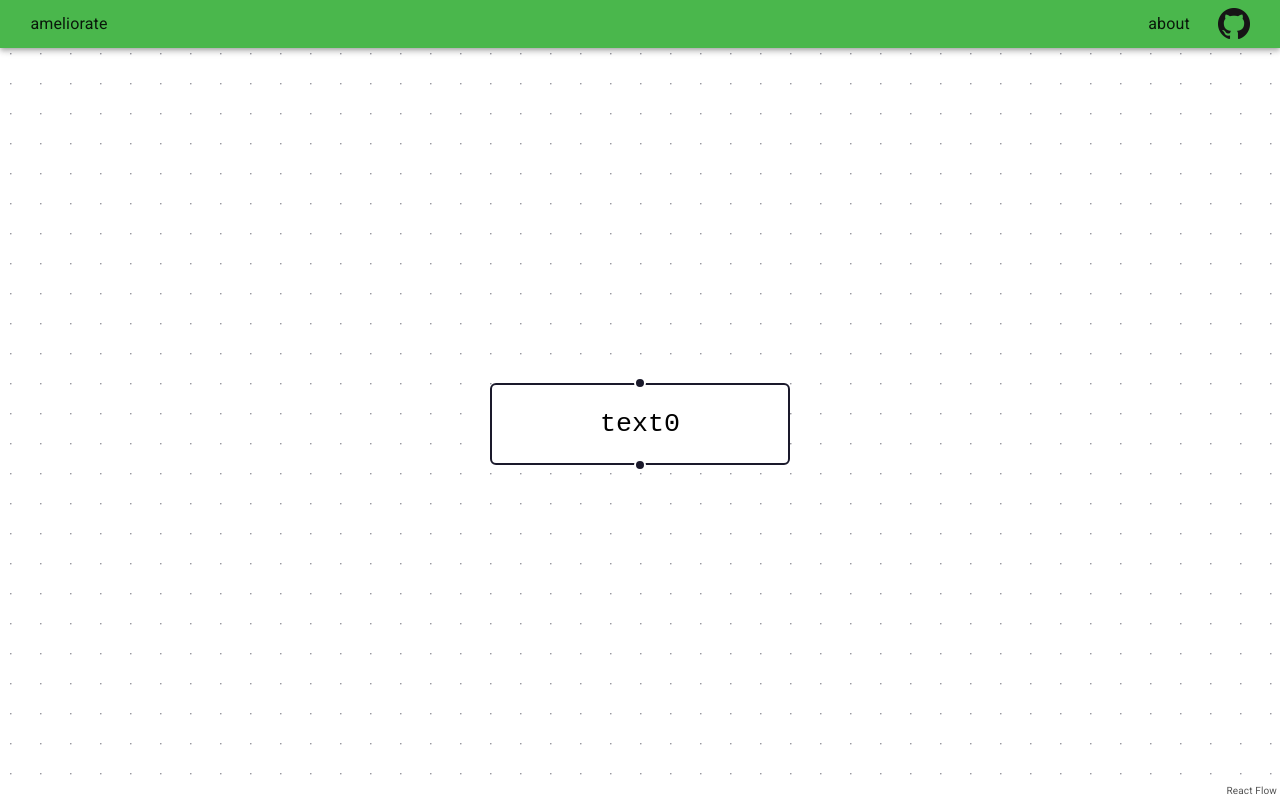
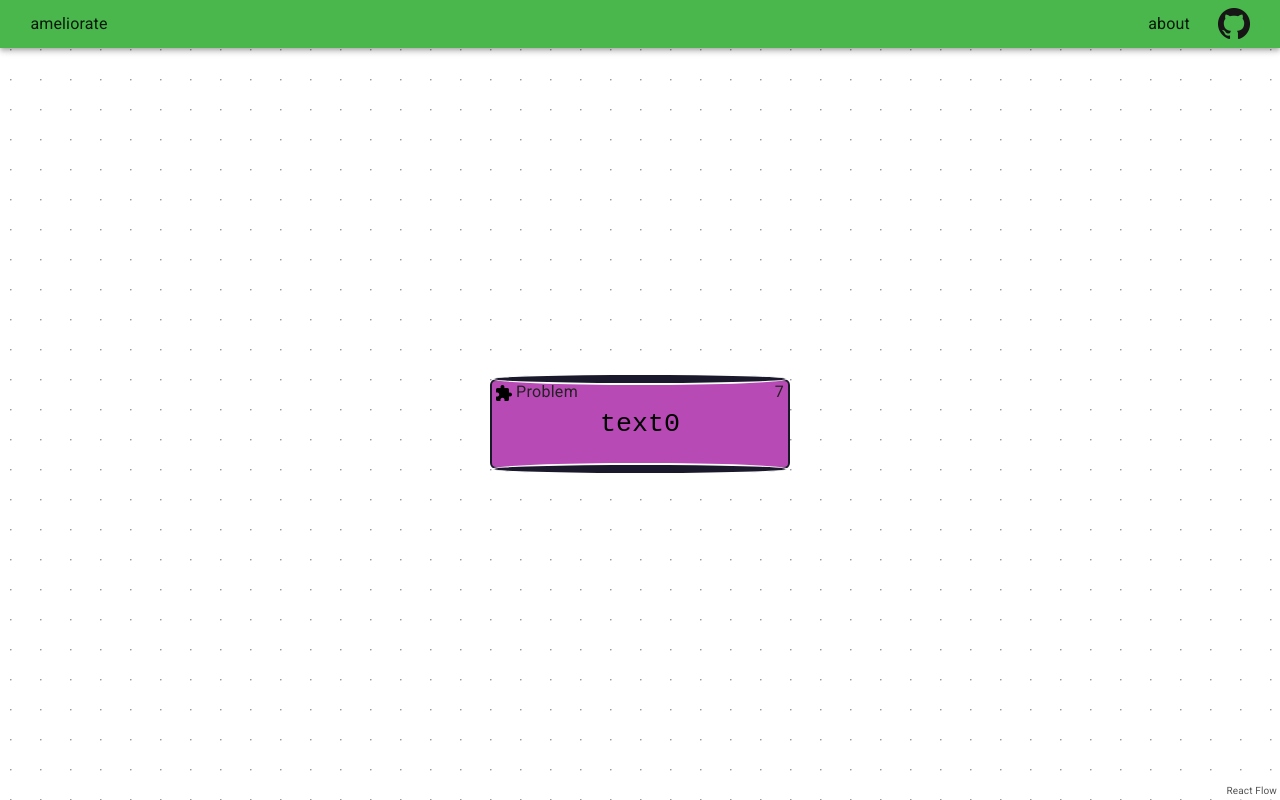
Before and after one commit to amelioro/ameliorate, a Next.js app in the folder web/: page / in a window 1280 px wide. Built offline with nearby package versions, Linux system fonts and the light colour scheme.

Commit message:
feat: distinguish node as problem

```diff
--- a/web/src/modules/diagram/components/Diagram.store.ts
+++ b/web/src/modules/diagram/components/Diagram.store.ts
@@ -17,7 +17,7 @@ const buildNode = ({ id }: BuildProps) => {
       width: 150,
     },
     position: { x: 0, y: 0 }, // assume layout will adjust this
-    type: "editable",
+    type: "problem",
   };
 };
 export type Node = ReturnType<typeof buildNode>;
--- a/web/src/modules/diagram/components/Diagram/Diagram.tsx
+++ b/web/src/modules/diagram/components/Diagram/Diagram.tsx
@@ -1,12 +1,22 @@
 import { Typography } from "@mui/material";
 import _ from "lodash";
-import { Background, BackgroundVariant } from "react-flow-renderer";
+import {
+  Background,
+  BackgroundVariant,
+  type NodeProps as DefaultNodeProps,
+} from "react-flow-renderer";
 
-import { useDiagramStore } from "../Diagram.store";
-import { EditableNode } from "../EditableNode/EditableNode";
+import { Node, useDiagramStore } from "../Diagram.store";
+import { ProblemNode } from "../EditableNode/ProblemNode";
 import { StyledReactFlow } from "./Diagram.styles";
 
-const nodeTypes = { editable: EditableNode };
+const nodeTypes = { problem: ProblemNode };
+
+// react-flow passes exactly DefaultNodeProps but data can be customized
+// not sure why, but DefaultNodeProps has xPos and yPos instead of Node's position.x and position.y
+export interface NodeProps extends DefaultNodeProps {
+  data: Node["data"];
+}
 
 export const Diagram = () => {
   const [nodes, edges, deselectNodes] = useDiagramStore((state) => [
--- a/web/src/modules/diagram/components/EditableNode/EditableNode.styles.tsx
+++ b/web/src/modules/diagram/components/EditableNode/EditableNode.styles.tsx
@@ -23,23 +23,51 @@ export const AddNodeButtonGroupChild = styled(StyledAddNodeButtonGroup)`
   bottom: -30px;
 `;
 
+export const YEdgeDiv = styled.div`
+  display: flex;
+  flex-basis: 100%;
+  justify-content: space-between;
+  height: 12px;
+`;
+
+export const NodeTypeDiv = styled.div`
+  display: flex;
+  padding: 2px;
+`;
+
+export const NodeTypeSpan = styled.span`
+  font-size: 8px;
+  line-height: 8px;
+  padding-left: 2px;
+`;
+
+export const ScoreSpan = styled.span`
+  font-size: 8px;
+  line-height: 8px;
+  padding: 2px;
+`;
+
+export const XEdgeDiv = styled.div`
+  width: 12px;
+`;
+
 // allow handling mouse events for whole node without mouse icon changing to input for textarea
-export const Div = styled.div`
+export const MiddleDiv = styled.div`
   display: flex;
-  padding: 10px;
 `;
 
 export const StyledTextareaAutosize = styled(TextareaAutosize)`
-  width: 100%;
   border: 0;
   resize: none;
   outline: none;
   text-align: center;
+  align-self: center;
+  background-color: ${({ color }) => color};
 `;
 
-export const nodeStyles = (width: number) => css`
-  /* copied from https://github.com/wbkd/react-flow/blob/147656b22f577bb4141664d000e62ada9b490473/src/theme-default.css#L42-L77 */
-  .react-flow__node-editable {
+export const nodeStyles = (width: number, color: string) => css`
+  /* mostly copied from https://github.com/wbkd/react-flow/blob/147656b22f577bb4141664d000e62ada9b490473/src/theme-default.css#L42-L77 */
+  .react-flow__node {
     padding: 0px;
     border-radius: 3px;
     width: ${width}px;
@@ -48,9 +76,14 @@ export const nodeStyles = (width: number) => css`
     text-align: center;
     border-width: 1px;
     border-style: solid;
-    background: #fff;
+    background: ${color};
     border-color: #1a192b;
     display: flex;
+    flex-wrap: wrap;
+
+    > * {
+      width: 100%;
+    }
 
     &.selectable {
       &:hover {
--- a/web/src/modules/diagram/components/EditableNode/EditableNode.tsx
+++ b/web/src/modules/diagram/components/EditableNode/EditableNode.tsx
@@ -1,34 +1,56 @@
 import { Global } from "@emotion/react";
+import Image from "next/image";
 import { Handle, Position } from "react-flow-renderer";
 
+import { NodeProps } from "../Diagram/Diagram";
 import {
   AddNodeButtonGroupChild,
   AddNodeButtonGroupParent,
-  Div,
+  MiddleDiv,
+  NodeTypeDiv,
+  NodeTypeSpan,
+  ScoreSpan,
   StyledTextareaAutosize,
+  XEdgeDiv,
+  YEdgeDiv,
   nodeStyles,
 } from "./EditableNode.styles";
 
-interface NodeProps {
-  id: string;
-  data: {
-    label: string;
-    width: number;
-  };
+interface NodeDecoration {
+  color: string;
+  icon: string;
+  name: string;
 }
 
-export const EditableNode = ({ id, data }: NodeProps) => {
+export const EditableNode = ({ id, data, color, icon, name }: NodeProps & NodeDecoration) => {
   return (
     <>
       <Handle type="target" position={Position.Top} />
       <AddNodeButtonGroupParent nodeId={id} as="Parent" />
-      <Div>
-        <StyledTextareaAutosize placeholder="Enter text..." defaultValue={data.label} />
-      </Div>
+
+      <YEdgeDiv>
+        <NodeTypeDiv>
+          <Image src={icon} width="8" height="8" alt="problem icon" />
+          <NodeTypeSpan>{name}</NodeTypeSpan>
+        </NodeTypeDiv>
+        <ScoreSpan>7</ScoreSpan>
+      </YEdgeDiv>
+      <MiddleDiv>
+        <XEdgeDiv />
+        <StyledTextareaAutosize
+          color={color}
+          placeholder="Enter text..."
+          defaultValue={data.label}
+          maxRows={3}
+        />
+        <XEdgeDiv />
+      </MiddleDiv>
+      <YEdgeDiv />
+
       <AddNodeButtonGroupChild nodeId={id} as="Child" />
       <Handle type="source" position={Position.Bottom} />
 
-      <Global styles={nodeStyles(data.width)} />
+      <Global styles={nodeStyles(data.width, color)} />
     </>
   );
 };
--- /dev/null
+++ b/web/src/modules/diagram/components/EditableNode/ProblemNode.tsx
@@ -0,0 +1,17 @@
+import { useTheme } from "@mui/material";
+
+import { NodeProps } from "../Diagram/Diagram";
+import { EditableNode } from "./EditableNode";
+
+export const ProblemNode = (props: NodeProps) => {
+  const theme = useTheme();
+
+  return (
+    <EditableNode
+      {...props}
+      color={theme.palette.secondary.main}
+      icon="/puzzle.png"
+      name="Problem"
+    />
+  );
+};
```
Also changed, not shown: web/public/check.svg (added), web/public/puzzle.png (added).
